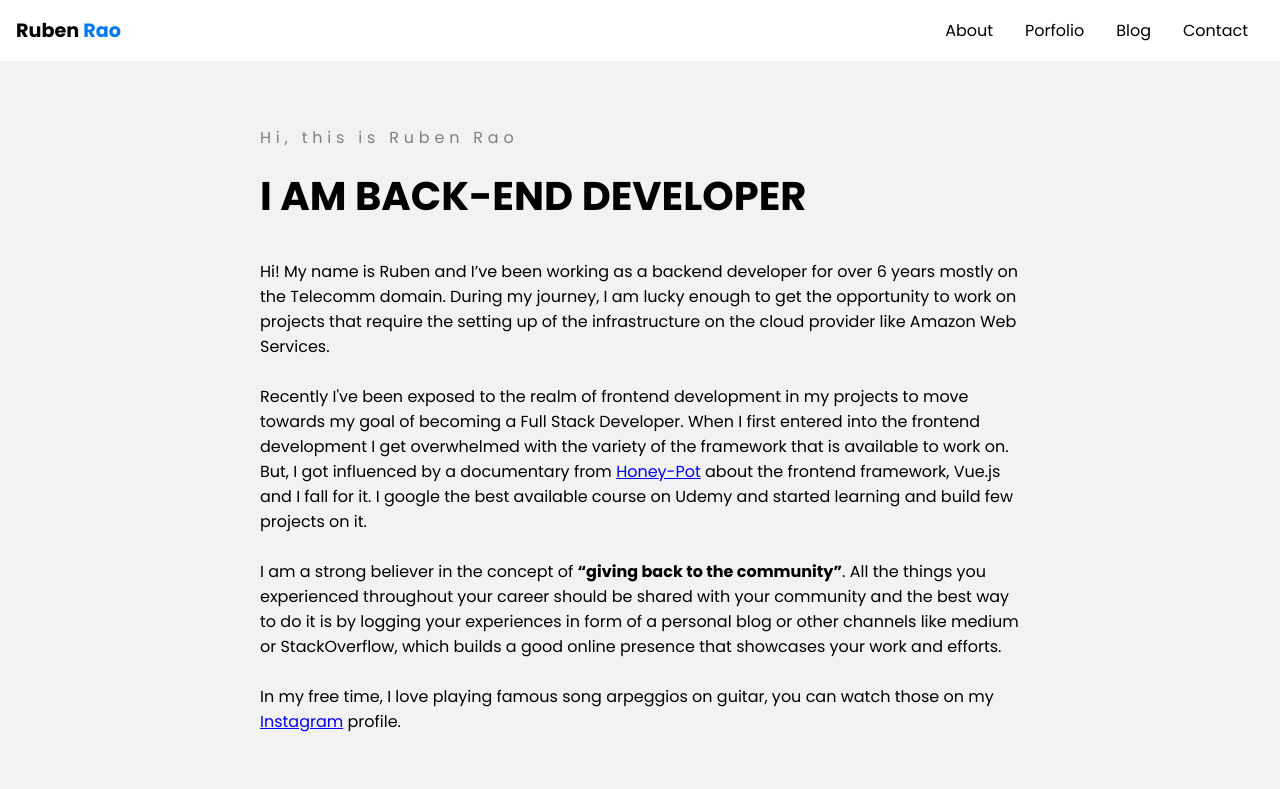
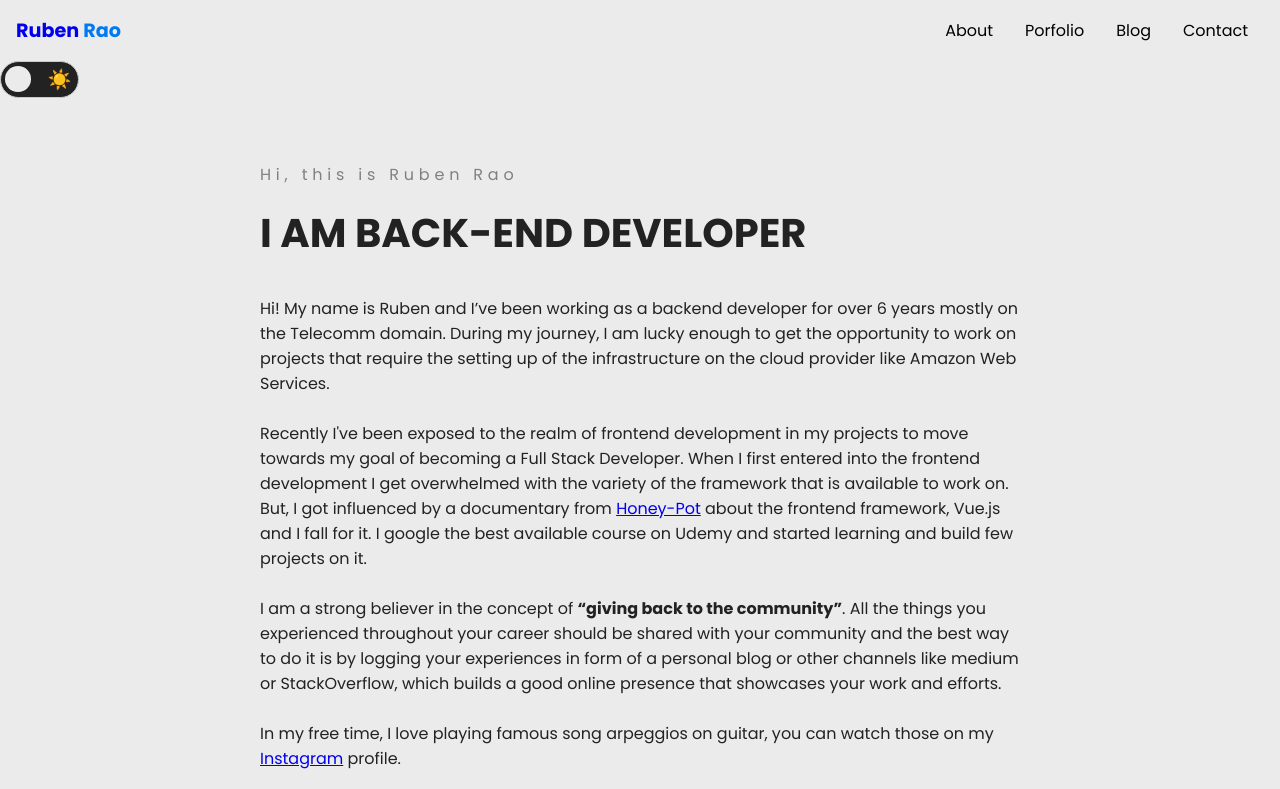
Before and after one commit to pmrubenrao/Portfolio-Website, a Vue app: page /about in a window 1280 px wide. Shown: the top 789 px of the page. Built offline with nearby package versions, Linux system fonts and the light colour scheme.

Commit message:
Dark mode implemented - Initail stages

```diff
--- a/src/App.vue
+++ b/src/App.vue
@@ -1,6 +1,6 @@
 <template>
   <navigation-menu> </navigation-menu>
-  <!-- <dark-mode></dark-mode> -->
+  <dark-mode></dark-mode>
   <main>
     <router-view v-slot="slotProps" mode="out-in">
       <transition name="route">
@@ -24,7 +24,31 @@ export default {
 
 <style lang="scss">
 @import url('https://fonts.googleapis.com/css2?family=Poppins:wght@400;700&display=swap');
+:root {
+  --primary-color: #007af3;
+  --background-color-primary: #ebebeb;
+  --background-color-secondary: #fafafa;
+  --accent-color: #cacaca;
+  --text-primary-color: #222;
+  --element-size: 4rem;
+}
 
+/* Define styles for the root window with dark - mode preference */
+:root.dark-theme {
+  --background-color-primary: #1e1e1e;
+  --background-color-secondary: #2d2d30;
+  --accent-color: #3f3f3f;
+  --text-primary-color: #ddd;
+}
+
+body {
+  margin: 0px;
+  background-color: var(--background-color-primary);
+  color: var(--text-primary-color);
+  // span {
+  //   color: var(--text-primary-color);
+  // }
+}
 #app {
   font-family: Poppins;
 
@@ -71,23 +95,6 @@ export default {
     opacity: 1;
   }
 
-  :root {
-    --primary-color: #007af3;
-    --background-color-primary: #ebebeb;
-    --background-color-secondary: #fafafa;
-    --accent-color: #cacaca;
-    --text-primary-color: #222;
-    --element-size: 4rem;
-  }
-
-  /* Define styles for the root window with dark - mode preference */
-  :root.dark-theme {
-    --background-color-primary: #1e1e1e;
-    --background-color-secondary: #2d2d30;
-    --accent-color: #3f3f3f;
-    --text-primary-color: #ddd;
-  }
-
   .container {
     background-color: var(--background-color-primary);
   }
--- a/src/components/DarkMode.vue
+++ b/src/components/DarkMode.vue
@@ -44,6 +44,7 @@ export default {
       localStorage.setItem('user-theme', theme);
       this.userTheme = theme;
       document.documentElement.className = theme;
+      // console.log(document.documentElement.className);
     },
 
     getMediaPreference() {
--- a/src/components/NavigationMenu.vue
+++ b/src/components/NavigationMenu.vue
@@ -51,7 +51,11 @@
 </template>
 
 <script>
+// import DarkMode from './DarkMode.vue';
 export default {
+  // components: {
+  //   'dark-mode': DarkMode,
+  // },
   data() {
     return {
       mobileMenuBar: false,
@@ -66,15 +70,19 @@ export default {
 </script>
 
 <style lang="scss">
-:root {
-  --primary-color: #007af3;
+section {
+  background: var(--background-color-primary);
 }
+// :root {
+//   --primary-color: #007af3;
+// }
 
-body {
-  background: #f2f2f2;
-  margin: 0px;
-  font-family: 'Poppins';
-}
+// body {
+//   // background: #f2f2f2;
+//   background-color: var(--background-color-primary);
+//   margin: 0px;
+//   font-family: 'Poppins';
+// }
 
 nav.menu-btn {
   display: block;
@@ -122,13 +130,13 @@ nav {
 }
 
 .navbar {
-  background: white;
+  // background: white;
   padding: 1em;
 
   .logo {
     text-decoration: none;
     font-weight: 700;
-    color: black;
+    // color: black;
     font-size: 1.2em;
 
     span {
--- a/src/pages/TheContact.vue
+++ b/src/pages/TheContact.vue
@@ -80,11 +80,11 @@ section.pf-main-header {
       }
     }
   }
-  body {
-    margin: 50px;
-    font-family: helvetica, sans-serif;
-    background: #e9f0f4;
-  }
+  // body {
+  //   margin: 50px;
+  //   font-family: helvetica, sans-serif;
+  //   background: #e9f0f4;
+  // }
 
   .wrap {
     margin: 20px auto;
```
